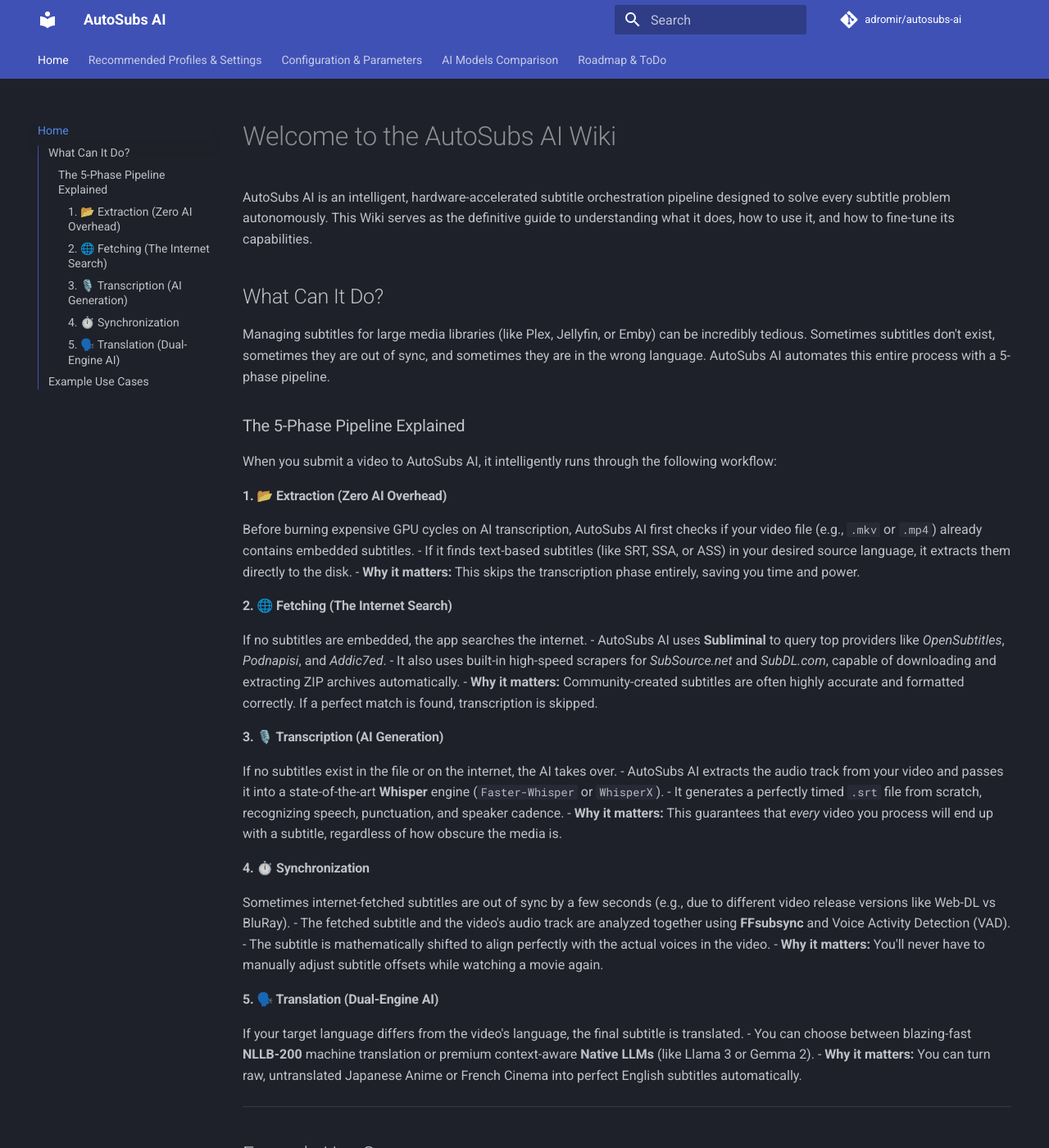
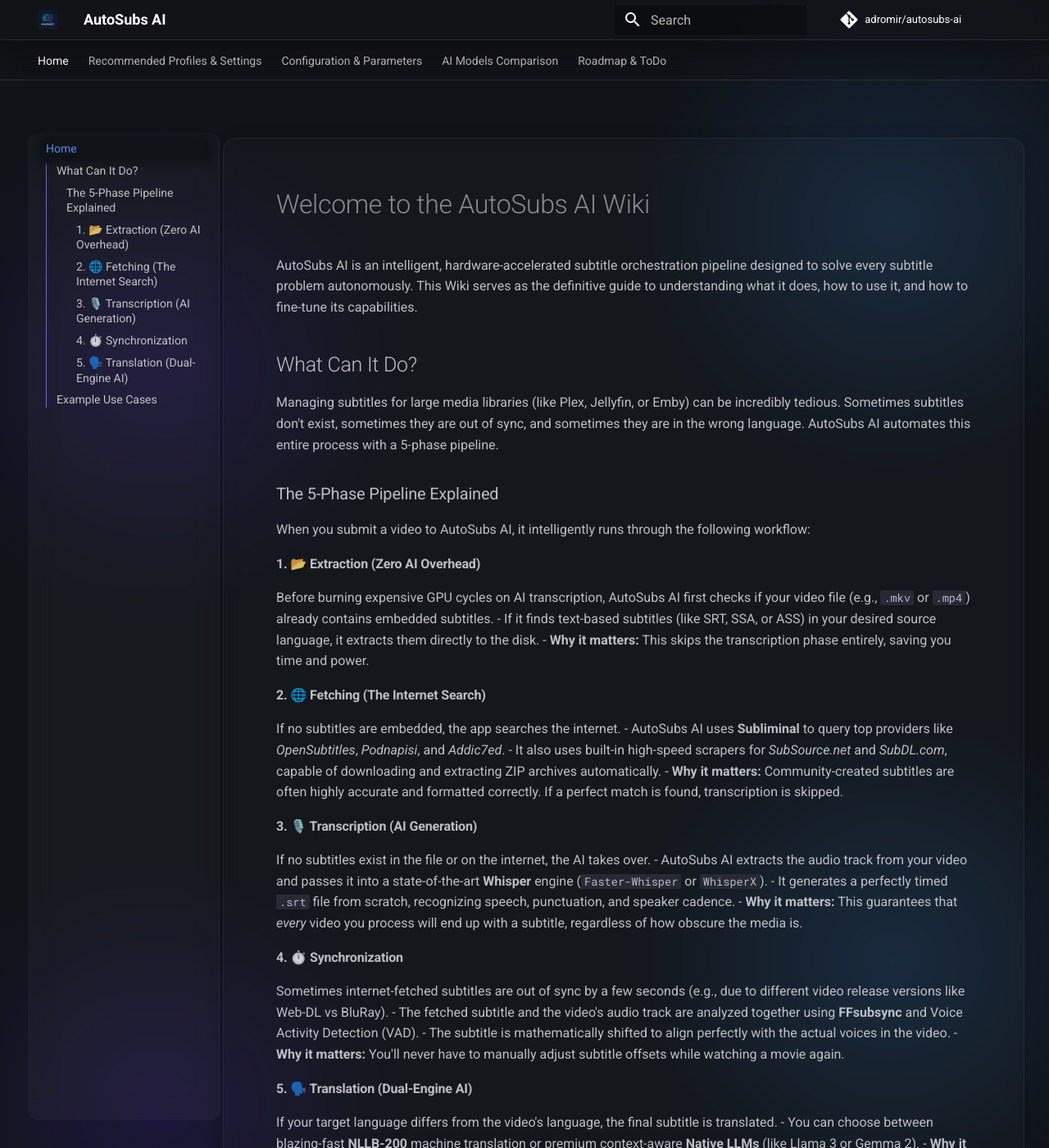
Before and after one commit to adromir/autosubs-ai, an MkDocs documentation site: the page built from docs/index.md, in a window 1280 px wide and 1400 px high. Shown: the whole window at 82% size. Built offline with MkDocs 1.6.1 and Material for MkDocs 9.7.7, drawn with Linux system fonts in a browser that asks for light colours; comment, search, counter and statistics services are not loaded.

Commit message:
docs: add logo and custom glassmorphism styling to mkdocs

```diff
--- /dev/null
+++ b/docs/stylesheets/extra.css
@@ -0,0 +1,74 @@
+:root > * {
+  --md-primary-fg-color: hsl(250, 80%, 65%);
+  --md-primary-fg-color--light: hsl(250, 80%, 75%);
+  --md-primary-fg-color--dark: hsl(250, 80%, 55%);
+}
+
+[data-md-color-scheme="slate"] {
+  --md-default-bg-color: hsl(220, 20%, 8%);
+  --md-default-bg-color--light: rgba(255, 255, 255, 0.05);
+  --md-default-bg-color--lighter: rgba(255, 255, 255, 0.1);
+  --md-text-color: hsl(0, 0%, 95%);
+}
+
+/* Base Body Background with subtle gradients to match frontend */
+body[data-md-color-scheme="slate"] {
+  background-color: var(--md-default-bg-color);
+  background-image:
+    radial-gradient(circle at 15% 50%, rgba(100, 50, 255, 0.15), transparent 25%),
+    radial-gradient(circle at 85% 30%, rgba(50, 150, 255, 0.15), transparent 25%);
+  background-attachment: fixed;
+}
+
+/* Header Glassmorphism */
+[data-md-color-scheme="slate"] .md-header {
+  background-color: rgba(20, 21, 24, 0.6);
+  backdrop-filter: blur(16px);
+  -webkit-backdrop-filter: blur(16px);
+  border-bottom: 1px solid rgba(255, 255, 255, 0.1);
+  box-shadow: 0 8px 32px 0 rgba(0, 0, 0, 0.3);
+}
+
+/* Sidebar Glassmorphism */
+[data-md-color-scheme="slate"] .md-sidebar__scrollwrap {
+  background: rgba(255, 255, 255, 0.03);
+  backdrop-filter: blur(16px);
+  -webkit-backdrop-filter: blur(16px);
+  border-right: 1px solid rgba(255, 255, 255, 0.05);
+  border-radius: 12px;
+  margin-top: 10px;
+  padding: 10px;
+}
+
+/* Tabs Glassmorphism */
+[data-md-color-scheme="slate"] .md-tabs {
+  background-color: rgba(20, 21, 24, 0.4);
+  backdrop-filter: blur(12px);
+  -webkit-backdrop-filter: blur(12px);
+  border-bottom: 1px solid rgba(255, 255, 255, 0.1);
+}
+
+/* Content Panel styling */
+[data-md-color-scheme="slate"] .md-content {
+  background: rgba(255, 255, 255, 0.02);
+  backdrop-filter: blur(10px);
+  -webkit-backdrop-filter: blur(10px);
+  border: 1px solid rgba(255, 255, 255, 0.05);
+  border-radius: 16px;
+  padding: 2rem;
+  margin-top: 2rem;
+  box-shadow: 0 4px 20px 0 rgba(0, 0, 0, 0.2);
+}
+
+/* Code block matching */
+[data-md-color-scheme="slate"] .md-typeset pre > code {
+  background: rgba(0, 0, 0, 0.4);
+  border: 1px solid rgba(255, 255, 255, 0.05);
+  border-radius: 8px;
+}
+
+[data-md-color-scheme="slate"] .md-typeset table:not([class]) {
+  background: rgba(255, 255, 255, 0.03);
+  border-radius: 8px;
+  overflow: hidden;
+}
--- a/mkdocs.yml
+++ b/mkdocs.yml
@@ -5,6 +5,8 @@
 
 theme:
   name: material
+  logo: assets/logo.png
+  favicon: assets/logo.png
   features:
     - navigation.tabs
     - navigation.sections
@@ -17,6 +19,9 @@
     - scheme: slate
       primary: indigo
       accent: indigo
+
+extra_css:
+  - stylesheets/extra.css
 
 plugins:
   - search
```
Also changed, not shown: docs/assets/logo.png (added).
